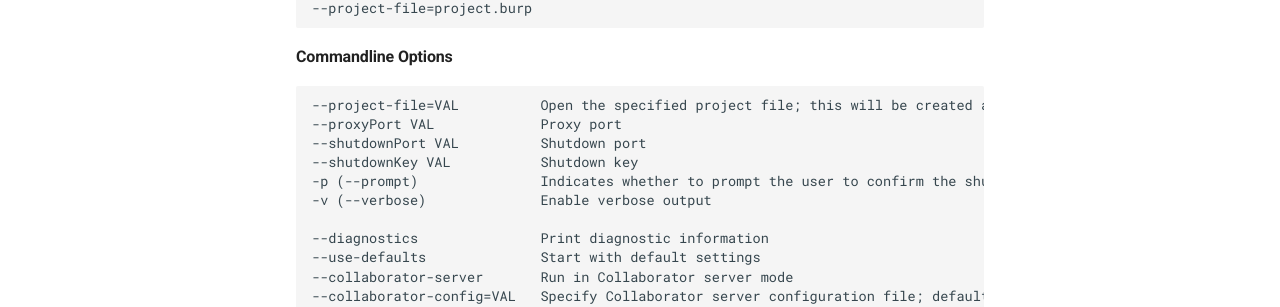
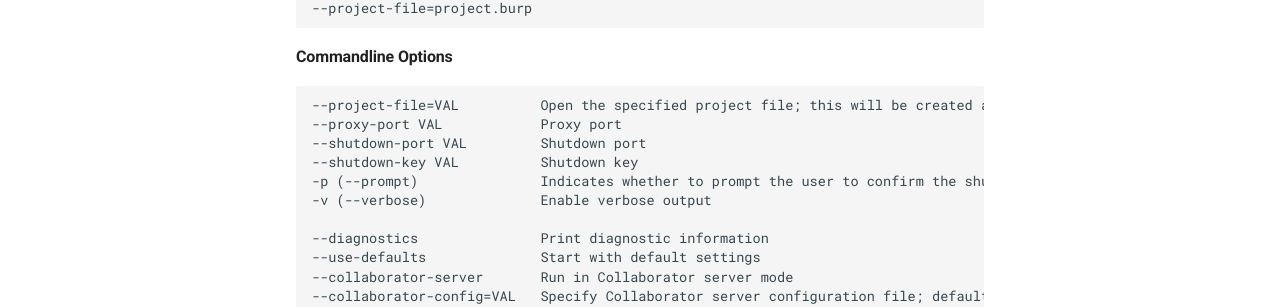
Before and after one commit to NetsOSS/headless-burp, an MkDocs documentation site: the page built from docs/user-guide/burp-extensions/headless-burp-proxy.md, in a window 1280 px wide and 1394 px high. Shown: the part 758-1065 px from the top of the window. Built offline with MkDocs 1.6.1 and Material for MkDocs 9.7.7, drawn with Linux system fonts in a browser that asks for light colours; comment, search, counter and statistics services are not loaded; some of the changed text lies outside the part shown.

Commit message:
Fix typo in documentation around overriding default params on commandline

````diff
--- a/docs/user-guide/burp-extensions/headless-burp-proxy.md
+++ b/docs/user-guide/burp-extensions/headless-burp-proxy.md
@@ -30,9 +30,9 @@
 
 ```
 --project-file=VAL          Open the specified project file; this will be created as a new project if the file does not exist (mandatory)
---proxyPort VAL             Proxy port
---shutdownPort VAL          Shutdown port
---shutdownKey VAL           Shutdown key
+--proxy-port VAL            Proxy port
+--shutdown-port VAL         Shutdown port
+--shutdown-key VAL          Shutdown key
 -p (--prompt)               Indicates whether to prompt the user to confirm the shutdown (useful for debugging)
 -v (--verbose)              Enable verbose output
 
````
Also changed, not shown: README.md (+3 -3 lines).
